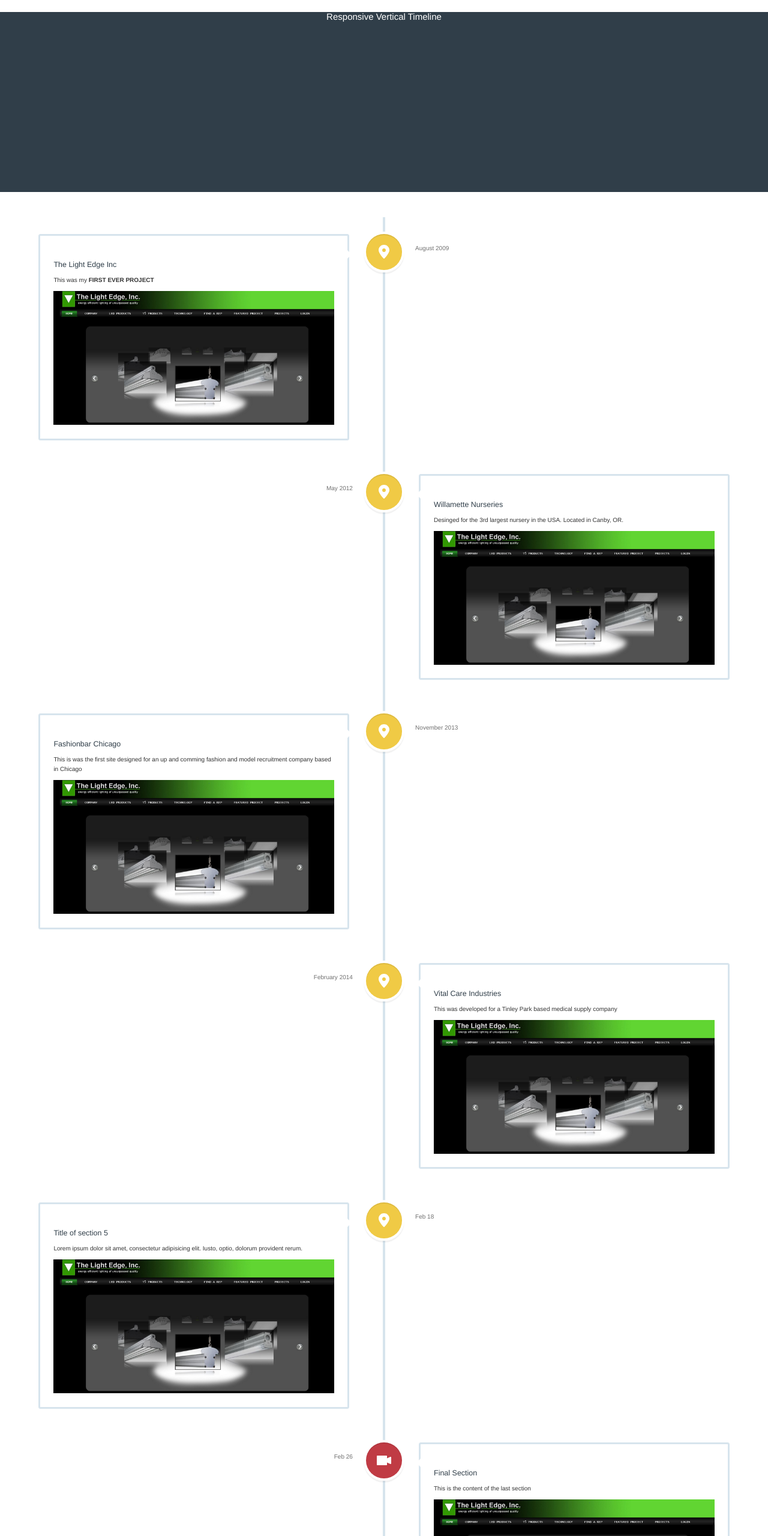
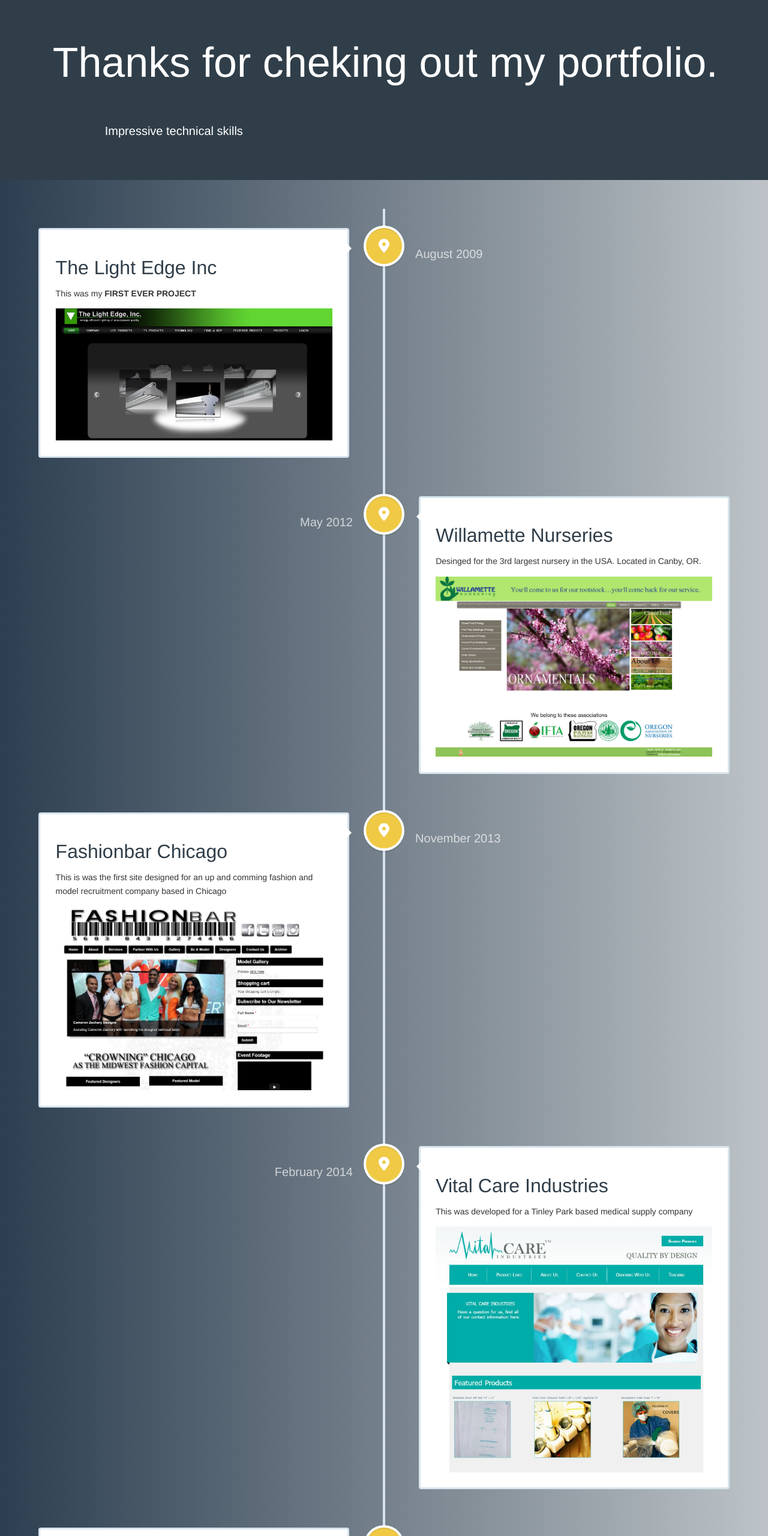
Before and after one commit to nanaofosu/portfolio, a plain HTML site: page index.html in a window 1280 px wide. Shown: the top 2560 px of the page at 60% size. Drawn offline with nearby package versions, Linux system fonts and the light colour scheme; a web font is replaced by a local one.

Commit message:
Acceptable timeline

```diff
--- a/index.html
+++ b/index.html
@@ -4,26 +4,48 @@
 	<meta charset="UTF-8">
 	<meta name="viewport" content="width=device-width, initial-scale=1">
 
-	<link href='http://fonts.googleapis.com/css?family=Droid+Serif|Open+Sans:400,700' rel='stylesheet' type='text/css'>
+<!--	<link href='http://fonts.googleapis.com/css?family=Droid+Serif|Open+Sans:400,700' rel='stylesheet' type='text/css'>-->
 
 	<link rel="stylesheet" href="css/reset.css"> <!-- CSS reset -->
 	<link rel="stylesheet" href="css/style.css"> <!-- Resource style -->
+	 <!-- Resource style -->
 	<script src="js/modernizr.js"></script> <!-- Modernizr -->
      <!--imported by Nana -->
      <link href="https://maxcdn.bootstrapcdn.com/bootstrap/3.3.7/css/bootstrap.min.css" rel="stylesheet" integrity="sha384-BVYiiSIFeK1dGmJRAkycuHAHRg32OmUcww7on3RYdg4Va+PmSTsz/K68vbdEjh4u" crossorigin="anonymous">
      <link rel="stylesheet" href="https://opensource.keycdn.com/fontawesome/4.6.3/font-awesome.min.css" integrity="sha384-Wrgq82RsEean5tP3NK3zWAemiNEXofJsTwTyHmNb/iL3dP/sZJ4+7sOld1uqYJtE" crossorigin="anonymous">
+     <link rel="stylesheet" href="css/nana.css">
 
     <script src="https://maxcdn.bootstrapcdn.com/bootstrap/3.3.7/js/bootstrap.min.js" integrity="sha384-Tc5IQib027qvyjSMfHjOMaLkfuWVxZxUPnCJA7l2mCWNIpG9mGCD8wGNIcPD7Txa" crossorigin="anonymous"></script>
     <script src="https://ajax.googleapis.com/ajax/libs/jquery/1.12.4/jquery.min.js"></script>
+    <script src="js/script.js"></script>
     <!--END IMPORT-->
 
 
 	<title>Responsive Vertical Timeline</title>
 </head>
 <body>
-	<header>
-		<h1>Responsive Vertical Timeline</h1>
-	</header>
+	<header class="container-fluid row" role="banner">
+        <section class="mypage-header">
+          <h1 id="hi-there" class="project-name text-center">
+          <span class="welcome">Hi my name is Nana Ofosu</span>
+          <span id="intro" class="intro">Thanks for cheking out my portfolio.</span>
+          </h1>
+        </section>
+        <div class="row">
+            <ul id="cyclelist">
+                <li>Integrity</li>
+                <li>Driven</li>
+                <li>Impressive technical skills</li>
+                <li>Willingness to learn</li>
+                <li>Problem solver</li>
+                <li>Grace under fire</li>
+                <li>People skills</li>
+                <li>Curiosity</li>
+                <li>Patience</li>
+                <li>Team Player</li>
+          </ul>
+        </div>
+    </header>
 
 	<section id="cd-timeline" class="cd-container">
 
@@ -34,7 +56,7 @@
 			<div class="cd-timeline-content">
 				<h2>The Light Edge Inc</h2>
 				<p>This was my <strong>FIRST EVER PROJECT</strong></p>
-				<img src="img/tle.JPG">
+				<a href="http://thelightedge.com" target="_blank"><img src="img/tle.JPG"></a>
 				<span class="cd-date">August 2009</span>
 			</div> <!-- cd-timeline-content -->
 		</div> <!-- cd-timeline-block -->
@@ -47,7 +69,7 @@
 			<div class="cd-timeline-content">
 				<h2>Willamette Nurseries</h2>
 				<p>Desinged for the 3rd largest nursery in the USA. Located in Canby, OR.</p>
-				<img src="img/tle.JPG">
+				<a href="http://willamettenurseries.com" target="_blank"><img src="img/willamette.JPG"></a>
 				<span class="cd-date">May 2012</span>
 			</div> <!-- cd-timeline-content -->
 		</div> <!-- cd-timeline-block -->
@@ -60,7 +82,7 @@
 			<div class="cd-timeline-content">
 				<h2>Fashionbar Chicago</h2>
 				<p>This is was the first site designed for an up and comming fashion and model recruitment company based in Chicago</p>
-				<img src="img/tle.JPG">
+				<a href="http://fashion.guruscommunications.com" target="_blank"><img src="img/fbc.JPG"></a>
 				<span class="cd-date">November 2013</span>
 			</div> <!-- cd-timeline-content -->
 		</div> <!-- cd-timeline-block -->
@@ -73,7 +95,7 @@
 			<div class="cd-timeline-content">
 				<h2>Vital Care Industries</h2>
 				<p>This was developed for a Tinley Park based medical supply company</p>
-				<img src="img/tle.JPG">
+				<a href="http://vitalcareindustries.com" target="_blank"><img src="img/vci.JPG"></a>
 				<span class="cd-date">February 2014</span>
 			</div> <!-- cd-timeline-content -->
 		</div> <!-- cd-timeline-block -->
@@ -84,22 +106,22 @@
 			</div> <!-- cd-timeline-img -->
 
 			<div class="cd-timeline-content">
-				<h2>Title of section 5</h2>
-				<p>Lorem ipsum dolor sit amet, consectetur adipisicing elit. Iusto, optio, dolorum provident rerum.</p>
-				<img src="img/tle.JPG">
-				<span class="cd-date">Feb 18</span>
+				<h2>University of Chicago Biosciences Department Graduate School</h2>
+				<p>This was my first completed project at the University of Chicago</p>
+				<a href="http://bsdgrad.uchicago.edu" target="_blank"><img src="img/bsd.JPG"></a>
+				<span class="cd-date">October 2016</span>
 			</div> <!-- cd-timeline-content -->
 		</div> <!-- cd-timeline-block -->
 
 		<div class="cd-timeline-block">
-			<div class="cd-timeline-img cd-movie">
-				<img src="img/cd-icon-movie.svg" alt="Movie">
+			<div class="cd-timeline-img cd-location">
+				<img src="img/cd-icon-location.svg" alt="Location">
 			</div> <!-- cd-timeline-img -->
 
 			<div class="cd-timeline-content">
-				<h2>Final Section</h2>
-				<p>This is the content of the last section</p>
-				<img src="img/tle.JPG">
+				<h2>Coming Soon: Chicago ICC</h2>
+				<p>This is a colaborative project for the Chicago International Christian Church</p>
+				<img src="img/cicc.JPG">
 				<span class="cd-date">Feb 26</span>
 			</div> <!-- cd-timeline-content -->
 		</div> <!-- cd-timeline-block -->
--- a/js/script.js
+++ b/js/script.js
@@ -6,8 +6,32 @@
 
     setTimeout(function() {
         $(".welcome").addClass("fade");
-        $("#intro").css('font-size','40px');
+        $("#intro").css('font-size','70px');
     }, 2000);
 
 
+
+    var j = 0;
+	 var delay = 2000; //millisecond delay between cycles
+	 function cycleThru(){
+	         var jmax = $("ul#cyclelist li").length -1;
+	         $("ul#cyclelist li:eq(" + j + ")")
+	                 .animate({"opacity" : "1"} ,400)
+	                 .animate({"opacity" : "1"}, delay)
+	                 .animate({"opacity" : "0"}, 400, function(){
+	                         (j == jmax) ? j=0 : j++;
+	                         cycleThru();
+	                 });
+	         };
+
+	 cycleThru();
+
+
+
 });
+
+/*$(window).load(function() {
+    setTimeout(function() {
+        $("html, body").animate({ scrollTop: $(document).height() }, 50000);
+    }, 2500);
+});*/
--- a/sass/style.scss
+++ b/sass/style.scss
@@ -4,23 +4,62 @@
 
 @import 'regions/allregions';
 
+*{
+    font-size: 16px;
+}
 
 
 /* RANDOM STUFF*/
 
 .welcome{
-    font-size: 40px;
+    font-size: 70px;
     transition: all 1s ease-in;
 
     &.fade{
         font-size: 0px;
         transition: all 1s ease-in;
     }
+}
+
+ .intro{
+     font-size: 0px;
+     transition: all 1s ease-in;
+}
+
+body{
+
+
+background: #bdc3c7; /* fallback for old browsers */
+background: -webkit-linear-gradient(to left, #bdc3c7 , #2c3e50); /* Chrome 10-25, Safari 5.1-6 */
+background: linear-gradient(to left, #bdc3c7 , #2c3e50); /* W3C, IE 10+/ Edge, Firefox 16+, Chrome 26+, Opera 12+, Safari 7+ */
 
 
 }
 
- .intro{
-            font-size: 0px;
-     transition: font-size 1s ease-in-out;
+.mypage-header{height: 140px;}
+/* CLEAN UPS*/
+ .cd-timeline-content .cd-date{
+    color: white;
+    font-size: 20px;
 }
+
+.cd-timeline-content h2{
+    font-size: 32px;
+}
+
+.cd-timeline-content p{
+    font-size: 14px;
+}
+
+/*SPECAIL TRAITS*/
+ul{
+    &#cyclelist{
+        display: flex;
+        justify-content: center;
+        color: white;
+        font-size: 20px;
+        li{
+            opacity: 0;
+        }
+    }
+}
--- a/scss/style.scss
+++ b/scss/style.scss
@@ -381,3 +381,20 @@
 		@include transform(translateX(0));
 	}
 }
+
+
+/* NANA EDITS */
+
+.welcome{
+    font-size: 100px;
+    transition: all 1s ease-in;
+
+    &.fade{
+        font-size: 0px;
+        transition: all 1s ease-in;
+    }
+}
+
+ .intro{
+            font-size: 0px;
+}
```
Also changed, not shown: css/nana.css (added), css/style.css, img/bsd.JPG (added), img/cicc.JPG (added), img/fbc.JPG (added), img/vci.JPG (added), img/willamette.JPG (added), 1 other file.
